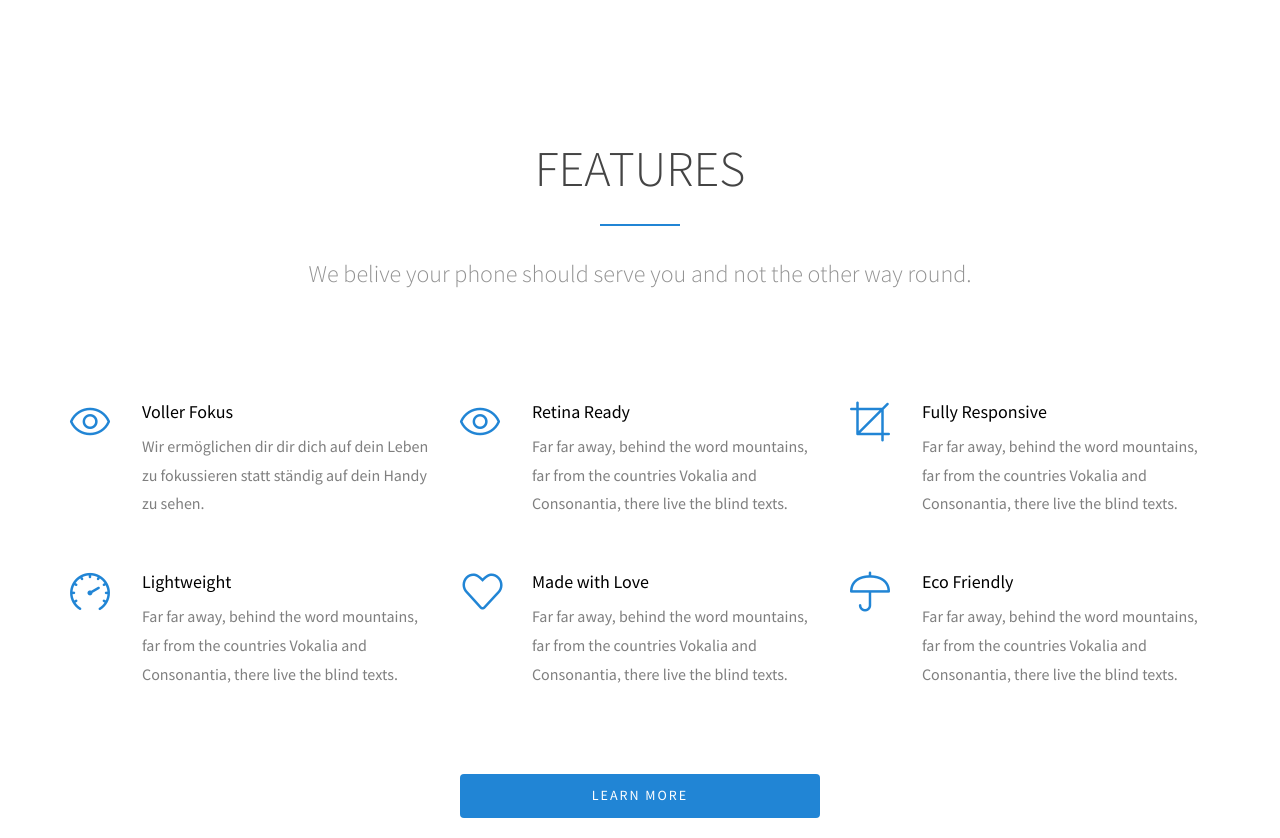
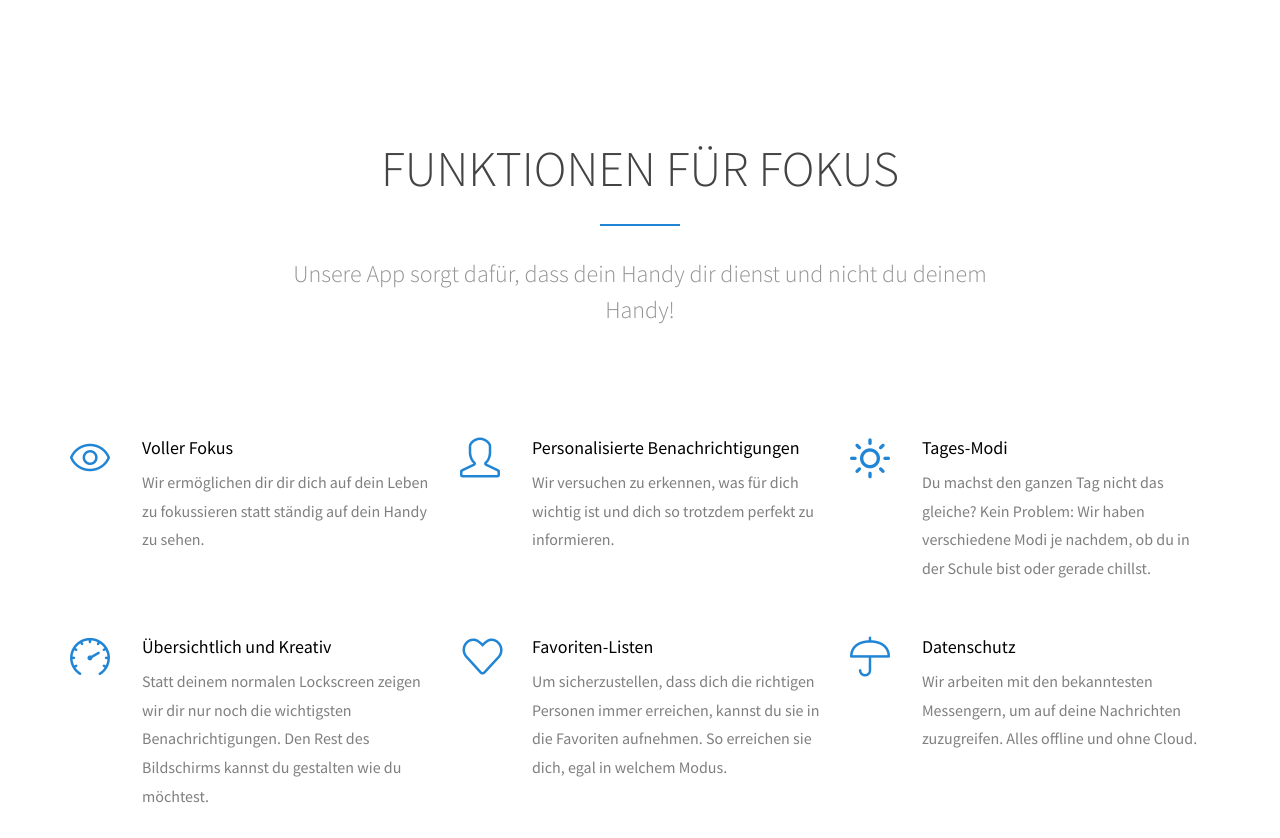
Before and after one commit to lorey/preferences.life, a plain HTML site: page index.html in a window 1280 px wide. Shown: the part 2000-2838 px from the top of the page. Drawn offline with Linux system fonts and the light colour scheme; files whose address does not match are found by name.

Commit message:
Text improvements

```diff
--- a/index.html
+++ b/index.html
@@ -200,10 +200,10 @@
 		<div class="container">
 			<div class="row">
 				<div class="col-md-12 section-heading text-center">
-					<h2 class="single-animate animate-features-1">Features</h2>
+					<h2 class="single-animate animate-features-1">Funktionen für Fokus</h2>
 					<div class="row">
 						<div class="col-md-8 col-md-offset-2 single-animate animate-features-2">
-							<h3>We belive your phone should serve you and not the other way round.</h3>
+							<h3>Unsere App sorgt dafür, dass dein Handy dir dienst und nicht du deinem Handy!</h3>
 						</div>
 					</div>
 				</div>
@@ -217,40 +217,40 @@
 					</div>
 				</div>
 				<div class="col-md-4 col-sm-6 col-xs-6 col-xxs-12 fh5co-service to-animate">
-					<div class="fh5co-icon"><i class="icon-eye"></i></div>
+					<div class="fh5co-icon"><i class="icon-user"></i></div>
 					<div class="fh5co-desc">
-						<h3>Retina Ready</h3>
-						<p>Far far away, behind the word mountains, far from the countries Vokalia and Consonantia, there live the blind texts. </p>
+						<h3>Personalisierte Benachrichtigungen</h3>
+						<p>Wir versuchen zu erkennen, was für dich wichtig ist und dich so trotzdem perfekt zu informieren.</p>
 					</div>
 				</div>
 				<div class="clearfix visible-sm-block visible-xs-block"></div>
 				<div class="col-md-4 col-sm-6 col-xs-6 col-xxs-12 fh5co-service to-animate">
-					<div class="fh5co-icon"><i class="icon-crop"></i></div>
+					<div class="fh5co-icon"><i class="icon-sun"></i></div>
 					<div class="fh5co-desc">
-						<h3>Fully Responsive</h3>
-						<p>Far far away, behind the word mountains, far from the countries Vokalia and Consonantia, there live the blind texts. </p>
+						<h3>Tages-Modi</h3>
+						<p>Du machst den ganzen Tag nicht das gleiche? Kein Problem: Wir haben verschiedene Modi je nachdem, ob du in der Schule bist oder gerade chillst.</p>
 					</div>
 				</div>
 				<div class="col-md-4 col-sm-6 col-xs-6 col-xxs-12 fh5co-service to-animate">
 					<div class="fh5co-icon"><i class="icon-speedometer"></i></div>
 					<div class="fh5co-desc">
-						<h3>Lightweight</h3>
-						<p>Far far away, behind the word mountains, far from the countries Vokalia and Consonantia, there live the blind texts. </p>
+						<h3>Übersichtlich und Kreativ</h3>
+						<p>Statt deinem normalen Lockscreen zeigen wir dir nur noch die wichtigsten Benachrichtigungen. Den Rest des Bildschirms kannst du gestalten wie du möchtest.</p>
 					</div>
 				</div>
 				<div class="clearfix visible-sm-block visible-xs-block"></div>
 				<div class="col-md-4 col-sm-6 col-xs-6 col-xxs-12 fh5co-service to-animate">
 					<div class="fh5co-icon"><i class="icon-heart"></i></div>
 					<div class="fh5co-desc">
-						<h3>Made with Love</h3>
-						<p>Far far away, behind the word mountains, far from the countries Vokalia and Consonantia, there live the blind texts. </p>
+						<h3>Favoriten-Listen</h3>
+						<p>Um sicherzustellen, dass dich die richtigen Personen immer erreichen, kannst du sie in die Favoriten aufnehmen. So erreichen sie dich, egal in welchem Modus.</p>
 					</div>
 				</div>
 				<div class="col-md-4 col-sm-6 col-xs-6 col-xxs-12 fh5co-service to-animate">
 					<div class="fh5co-icon"><i class="icon-umbrella"></i></div>
 					<div class="fh5co-desc">
-						<h3>Eco Friendly</h3>
-						<p>Far far away, behind the word mountains, far from the countries Vokalia and Consonantia, there live the blind texts. </p>
+						<h3>Datenschutz</h3>
+						<p>Wir arbeiten mit den bekanntesten Messengern, um auf deine Nachrichten zuzugreifen. Alles offline und ohne Cloud.</p>
 					</div>
 				</div>
 				<div class="clearfix visible-sm-block visible-xs-block"></div>
@@ -323,10 +323,10 @@
 		<div class="container">
 			<div class="row">
 				<div class="col-md-12 section-heading text-center">
-					<h2 class="to-animate">Happy Clients Says...</h2>
+					<h2 class="to-animate">Das sagen unsere Fans...</h2>
 					<div class="row">
 						<div class="col-md-8 col-md-offset-2 subtext to-animate">
-							<h3>Far far away, behind the word mountains, far from the countries Vokalia and Consonantia, there live the blind texts.</h3>
+							<h3>Wir haben junge Leute zu ihrer Handy-Nutzung befragt. Das sind die Ergebnisse.</h3>
 						</div>
 					</div>
 				</div>
@@ -336,9 +336,9 @@
 					<div class="box-testimony to-animate">
 						<blockquote>
 							<span class="quote"><span><i class="icon-quote-left"></i></span></span>
-							<p>&ldquo;Far far away, behind the word mountains, far from the countries Vokalia and Consonantia, there live the blind texts. Separated they live in Bookmarksgrove right at the coast of the Semantics, a large language ocean.&rdquo;</p>
+							<p>&ldquo;Wenn ich mit meinen Freundinnen unterwegs bin, klingelt dauernd das Handy oder jemand schreibt WhatsApp. Das nervt.&rdquo;</p>
 						</blockquote>
-						<p class="author">John Doe, CEO <a href="http://freehtml5.co/" target="_blank">FREEHTML5.co</a> <span class="subtext">Creative Director</span></p>
+						<p class="author">Lana, 13 Jahre <span class="subtext">Schülerin</span></p>
 					</div>
 
 				</div>
@@ -346,9 +346,9 @@
 					<div class="box-testimony to-animate">
 						<blockquote>
 							<span class="quote"><span><i class="icon-quote-left"></i></span></span>
-							<p>&ldquo;Far far away, behind the word mountains, far from the countries Vokalia and Consonantia, there live the blind texts.&rdquo;</p>
+							<p>&ldquo;Ich kann mich einfach nicht auf meine Hausaufgaben konzentrieren, wenn dauernd mein Telefon vibriert. Dann denke ich es ist eine Nachricht, am Ende ist es ein Like auf Instagram.&rdquo;</p>
 						</blockquote>
-						<p class="author">John Doe, CEO <a href="http://freehtml5.co/" target="_blank">FREEHTML5.co</a> <span class="subtext">Creative Director</span></p>
+						<p class="author">Marie, 16 Jahre <span class="subtext">Schülerin</span></p>
 					</div>
 
 
@@ -357,9 +357,9 @@
 					<div class="box-testimony to-animate">
 						<blockquote>
 							<span class="quote"><span><i class="icon-quote-left"></i></span></span>
-							<p>&ldquo;Far far away, behind the word mountains, far from the countries Vokalia and Consonantia, there live the blind texts. Separated they live in Bookmarksgrove right at the coast of the Semantics, a large language ocean.&rdquo;</p>
+							<p>&ldquo;Mit meinem Kumpels rumhängen ist eigentlich echt entspannt, außer jeder glotzt nur noch auf sein Handy.&rdquo;</p>
 						</blockquote>
-						<p class="author">John Doe, Founder <a href="#">FREEHTML5.co</a> <span class="subtext">Creative Director</span></p>
+						<p class="author">Peter, 17 Jahre <span class="subtext">Schüler</span></p>
 					</div>
 
 				</div>
```
